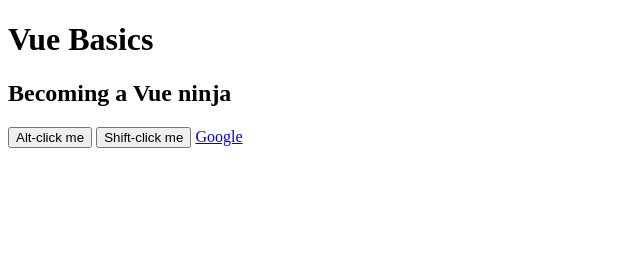
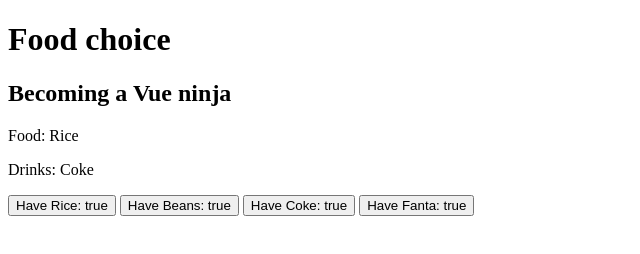
Before and after one commit to OlatunjiYso/lean-vue, a plain HTML site: page index.html in a window 1280 px wide. Shown: the whole page, without its empty margins (0-640 px from the left). Drawn offline with nearby package versions, Linux system fonts and the light colour scheme.

Commit message:
add nested ifs

```diff
--- a/app.js
+++ b/app.js
@@ -2,11 +2,23 @@ new Vue({
   el: '#app',
   data: {
     title: 'Becoming a Vue ninja',
-    name: 'Ryu'
+    showRice: true,
+    showBeans: true,
+    showCoke: true,
+    showFanta: true
   },
   methods: {
-    logMessage(){
-      console.log('Hello, world!')
+    toggleRice(){
+      this.showRice = !this.showRice
+    },
+    toggleBeans(){
+      this.showBeans = !this.showBeans
+    },
+    toggleCoke(){
+      this.showCoke = !this.showCoke
+    },
+    toggleFanta(){
+      this.showFanta= !this.showFanta
     }
   }
 })
--- a/index.html
+++ b/index.html
@@ -5,16 +5,26 @@
   <title> Vue Basics</title>
   <script src="https://cdn.jsdelivr.net/npm/vue/dist/vue.js"></script>
 </head>
+<body>
 
-<body>
-  <h1>Vue Basics</h1>
-  <div id="app">
-    <h2>{{ title }}</h2>
-    <button type="text" @click.alt="logMessage">Alt-click me</button>
-    <button type="text" @click.shift="logMessage">Shift-click me</button>
-    <a href="http://www.google.com" @click.prevent="logMessage">Google</a>
-  </div>
-  <script src="app.js"></script>
-</body>
+    <h1>Food choice</h1>
+    <div id="app">
+      <h2>{{ title }}</h2>
+
+      <p v-if="showRice"> Food: Rice</p>
+      <p v-else-if="showBeans">Food: Beans</p>
+      <p v-else=""> Food: Then nothing more</p>
+      <p v-if="showCoke">Drinks: Coke</p>
+      <p v-else-if="showFanta">Drinks: Fanta</p>
+      <p v-else>Drinks: no mre drinks</p>
+
+      <button @click="toggleRice">Have Rice: {{ showRice }}</button>
+      <button @click="toggleBeans">Have Beans: {{ showBeans || 'then nothing more' }}</button>
+      <button @click="toggleCoke">Have Coke: {{ showCoke }}</button>
+      <button @click="toggleFanta">Have Fanta: {{ showFanta }}</button>
+    </div>
+
+    <script src="app.js"></script>
+  </body>
 
 </html>
```
